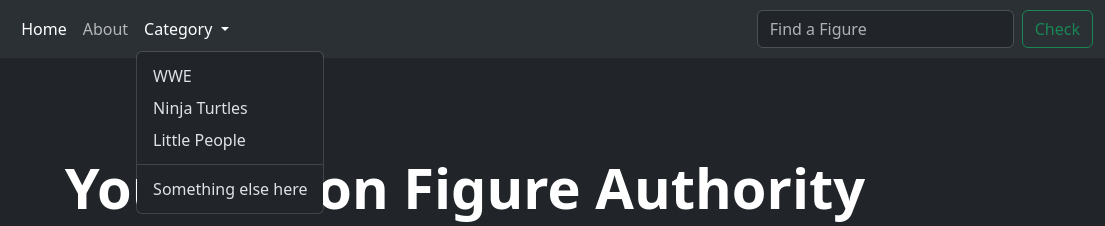
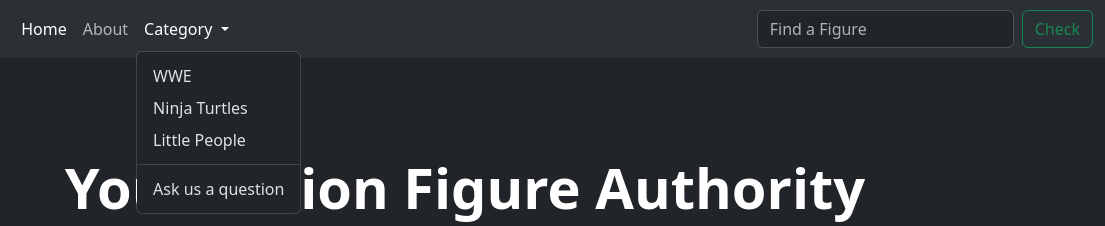
Before and after one commit to M2Creations/figsworld, a plain HTML site: page index.html in a window 1280 px wide. Both pictures are taken after a click on the button "Category". Shown: the top 226 px of the page, 175-1280 px from the left. Drawn offline with nearby package versions, Linux system fonts and the light colour scheme.

Commit message:
Add files via upload

```diff
--- a/index.html
+++ b/index.html
@@ -45,7 +45,7 @@
               <li>
                 <hr class="dropdown-divider">
               </li>
-              <li><a class="dropdown-item" href="#">Something else here</a></li>
+              <li><a class="dropdown-item" href="#">Ask us a question</a></li>
             </ul>
           </li>
         </ul>
```
